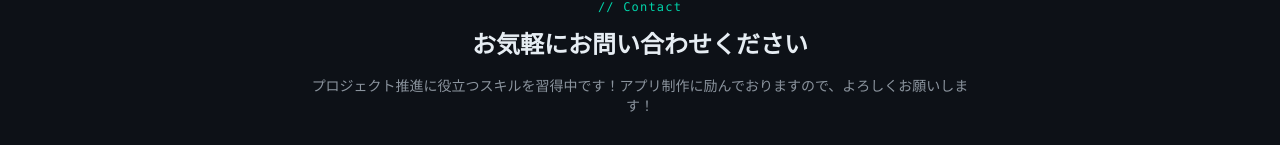
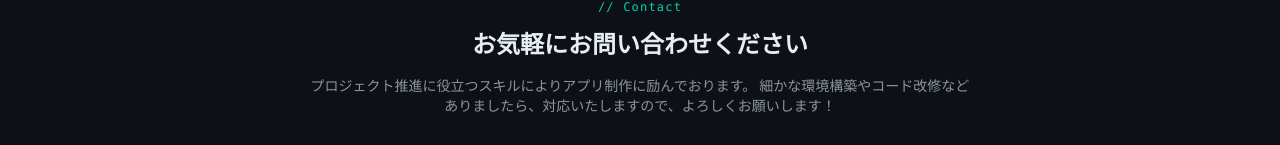
Before and after one commit to shoyama1010/kochilabo-next, a Next.js app: page / in a window 1280 px wide. Shown: the part 2038-2183 px from the top of the page. Built offline with nearby package versions, Linux system fonts and the light colour scheme.

Commit message:
contact一時修正

```diff
--- a/app/contact/page.tsx
+++ b/app/contact/page.tsx
@@ -28,12 +28,10 @@ export default function Contact() {
       <p className="text-muted-foreground text-sm leading-relaxed mb-8">
         ポートフォリオをご覧いただきありがとうございます。
         <br />
-        {/* Webアプリケーションの開発・改修に対応しております。 */}
+
         Laravelを中心としたWebアプリケーション開発に取り組んでいます。
         <br />
-        {/* Laravelを中心としたバックエンド開発や、React / Next.jsを用いたフロントエンド開発など */}
-        {/* <br /> */}
-        {/* お仕事のご相談がございましたらお気軽にお問い合わせください。 */}
+
         Webサイト・Webアプリの開発や改修などのお仕事のご相談がございましたら、お気軽にお問い合わせください。
         <br />
         皆様からのご連絡を心よりお待ちしております。
--- a/app/page.tsx
+++ b/app/page.tsx
@@ -239,13 +239,14 @@ export default function Home() {
           <p className="text-xs font-mono text-primary mb-3 tracking-widest">// Contact</p>
           <h2 className="text-2xl font-bold mb-4">お気軽にお問い合わせください</h2>
           <p className="text-muted-foreground text-sm mb-8">
-            プロジェクト推進に役立つスキルを習得中です！アプリ制作に励んでおりますので、よろしくお願いします！
+            プロジェクト推進に役立つスキルによりアプリ制作に励んでおります。
+            細かな環境構築やコード改修などありましたら、対応いたしますので、よろしくお願いします！
           </p>
           <Link
             href="/contact"
             className="bg-primary text-primary-foreground px-8 py-3 text-sm font-medium rounded hover:opacity-90 transition-opacity inline-flex items-center gap-2"
           >
-            <Mail size={16} /> お問い合わせフォームへ
+            <Mail size={16} /> (現在,PHP関連の環境調整中ですので)お問い合わせフォームへ
           </Link>
         </div>
       </section>
```
